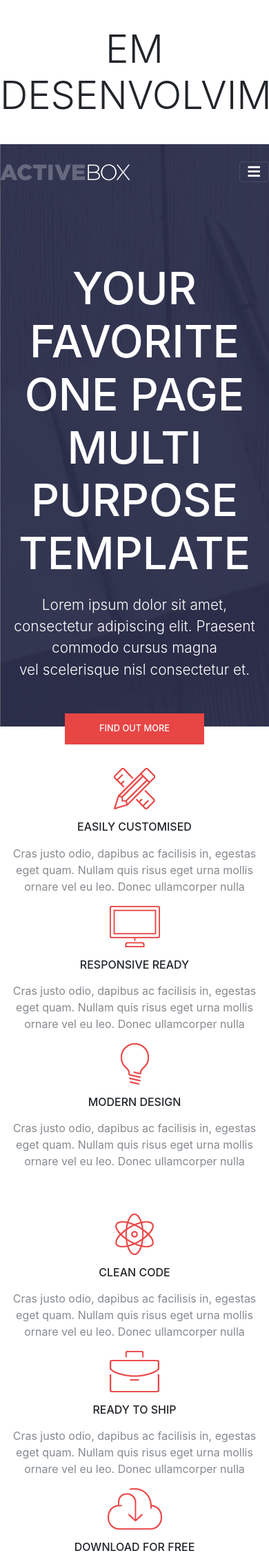
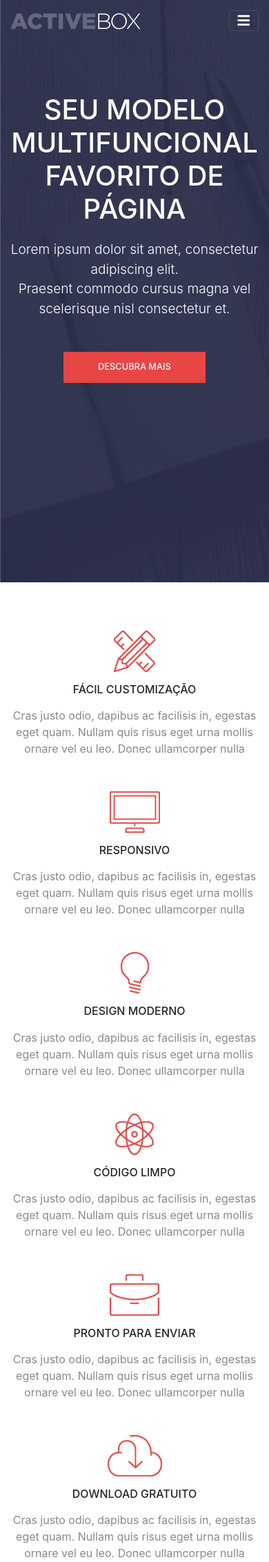
Before and after one commit to Carlozo/ActiveBox, a PHP site: page / in a window 390 px wide. Shown: the top 2264 px of the page at 69% size. Run offline with PHP 8.4, Linux system fonts and the light colour scheme; some libraries are stand-ins or nearby versions.

Commit message:
ajustando a responsividade de dispositivos pequenos e inferiores

```diff
--- a/web/css/queries.css
+++ b/web/css/queries.css
@@ -0,0 +1,196 @@
+/*------------------------------- WIDTH ----------------------------------*/
+/*ULTRA EXTRA SMALL DEVICE*/
+@media (max-width: 369.98px){
+    .caixa{
+        padding: 70px 0 0 0;
+    }
+
+    .navbar{
+        padding: 15px 15px;
+    }
+
+    #banner h1{
+        font-size: 2em;
+    }
+
+    #banner p{
+        font-size: 1.1em;
+        font-weight: 300;
+    }
+
+    .espaco-modelo-pequeno{
+        margin-bottom: 50px;
+    }
+
+    #team{
+        text-align: center;
+    }
+
+    .conteudo-testimonials{
+        padding: 20px;
+    }
+
+    #testimonials h3{
+        color: white;
+        font-size: 1.5em;
+        font-weight: 300;
+        margin-bottom: 20px;
+    }
+
+    #testimonials p{
+        color: white;
+        font-size: 0.8em;
+        font-weight: 630;
+        text-transform: uppercase;
+    }
+}
+
+/*EXTRA SMALL DEVICES*/
+@media (min-width: 370px) and (max-width: 575.98px){
+    .caixa{
+        padding: 70px 0 0 0;
+    }
+
+    .navbar{
+        padding: 15px 15px;
+    }
+
+    #banner h1{
+        font-size: 2.5em;
+    }
+
+    #banner p{
+        font-size: 1.2em;
+        font-weight: 300;
+    }
+
+    .espaco-modelo-pequeno{
+        margin-bottom: 50px;
+    }
+
+    #team{
+        text-align: center;
+    }
+
+    .conteudo-testimonials{
+        padding: 20px;
+    }
+
+    #testimonials h3{
+        color: white;
+        font-size: 1.5em;
+        font-weight: 300;
+        margin-bottom: 20px;
+    }
+
+    #testimonials p{
+        color: white;
+        font-size: 0.8em;
+        font-weight: 630;
+        text-transform: uppercase;
+    }
+}
+
+/*SMALL DEVICES*/
+@media (min-width: 576px) and  (max-width: 767.98px) {
+    .caixa{
+        padding: 70px 0 0 0;
+    }
+
+    .navbar{
+        padding: 15px 15px;
+    }
+
+    #banner h1{
+        font-size: 2.9em;
+    }
+
+    #banner p{
+        font-size: 1.1em;
+        font-weight: 300;
+    }
+
+    .espaco-modelo-pequeno{
+        margin-bottom: 50px;
+    }
+
+    #team{
+        text-align: center;
+    }
+
+    .conteudo-testimonials{
+        padding: 20px;
+    }
+
+    #testimonials h3{
+        color: white;
+        font-size: 1.5em;
+        font-weight: 300;
+        margin-bottom: 20px;
+    }
+
+    #testimonials p{
+        color: white;
+        font-size: 0.8em;
+        font-weight: 630;
+        text-transform: uppercase;
+    }
+}
+
+/*MEDIUM DEVICES*/
+@media (min-width: 768px) and (max-width: 991.98px) {
+    .navbar-expand-md .navbar-nav .nav-link {
+        padding-right: 10px;
+    }
+
+    #banner h1{
+        font-size: 3em;
+    }
+
+    #team{
+        text-align: center;
+    }
+}
+
+/*LARGE DEVICES*/
+@media (min-width: 992px) and (max-width: 1999.98px){
+
+}
+
+/*EXTRA LARGE DEVICES*/
+@media (min-width: 1200px) and (max-width: 1400px){
+
+}
+
+
+/*------------------------------- HEIGHT ----------------------------------*/
+/*EXTRA SMALL DEVICES*/
+@media (max-height: 575.98px){
+
+}
+
+/*SMALL DEVICES*/
+@media (min-height: 576px) and  (max-height: 767.98px) {
+
+}
+
+/*MEDIUM DEVICES*/
+@media (min-height: 768px) and (max-height: 991.98px) {
+    /*#home{
+        padding-top: 60px;
+    }*/
+}
+
+/*LARGE DEVICES*/
+@media (min-height: 992px) and (max-height: 1999.98px){
+    /*#home{
+        height: 65vh;
+    }*/
+}
+
+/*EXTRA LARGE DEVICES*/
+@media (min-height: 1200px) and (max-height: 1400px){
+    /*#home{
+        height: 45vh;
+    }*/
+}
--- a/web/css/style.css
+++ b/web/css/style.css
@@ -4,8 +4,7 @@ html, body{
 }
 
 .caixa{
-    padding: 60px 0;
-    border-bottom: 1px solid #b6b6ba;
+    padding: 80px 0 0 0;
 }
 
 header{
@@ -41,7 +40,7 @@ header{
 }
 
 #pre-footer{
-    padding: 50px 0;
+    padding: 50px 0 35px 0;
     background: #3a3e64;
     color: white;
 }
@@ -64,10 +63,15 @@ header{
     background: #e84545;
 }
 
+.btn-red:hover{
+    background: #c71b1b;
+}
+
 /*LISTAS*/
 ul{
     list-style: none;
     padding-left: 0;
+    margin-bottom: 0;
 }
 ul li{
     display: inline;
@@ -79,7 +83,7 @@ h1, h2, h4, h5, h6, .btn-red{
 }
 
 #banner h1{
-    font-size: 4em;
+    font-size: 3.65em;
     font-weight: 490;
     margin-bottom: 20px;
 }
@@ -95,6 +99,7 @@ h1, h2, h4, h5, h6, .btn-red{
 
 #features p{
     color: #858a8f;
+    margin-bottom: 0;
 }
 
 #works h4{
--- a/web/index.html
+++ b/web/index.html
@@ -17,9 +17,8 @@
     <title>Active Box</title>
 </head>
 <body>
-    <h1 class="display-4 text-center">EM DESENVOLVIMENTO</h1>
     <header>
-        <nav class="navbar navbar-expand-md navbar-dark">
+        <nav class="navbar navbar-expand-md navbar-dark header-nav">
             <div class="container">
                 <a href="#" class="logo-header">
                     <img src="img/header/ActiveBox.png" alt="ActiveBox">
@@ -31,10 +30,10 @@
 
                 <div id="primary-nav" class="collapse navbar-collapse">
                     <ul class="navbar-nav ml-auto">
-                        <li class="nav-item"><a href="#features" class="nav-link">Features</a></li>
-                        <li class="nav-item"><a href="#works" class="nav-link">Works</a></li>
-                        <li class="nav-item"><a href="#team" class="nav-link">Our Team</a></li>
-                        <li class="nav-item"><a href="#testimonials" class="nav-link">Testimonials</a></li>
+                        <li class="nav-item"><a href="#features" class="nav-link">Recursos</a></li>
+                        <li class="nav-item"><a href="#works" class="nav-link">Trabalhos</a></li>
+                        <li class="nav-item"><a href="#team" class="nav-link">Nosso Time</a></li>
+                        <li class="nav-item"><a href="#testimonials" class="nav-link">Testemunhas</a></li>
                         <li class="nav-item"><a href="#download" class="nav-link">Download</a></li>
                     </ul>
                 </div>
@@ -45,11 +44,10 @@
             <div class="row mt-5">
                 <div class="col-md-12">
                     <div class=" text-center justify-content-center">
-                        <h1>Your Favorite One Page <br> Multi Purpose Template</h1>
-                        <p class="mb-5">Lorem ipsum dolor sit amet, consectetur adipiscing elit. Praesent commodo cursus magna <br>
-                        vel scelerisque nisl consectetur et.</p>
+                        <h1>Seu Modelo Multifuncional Favorito de Página</h1>
+                        <p class="mb-5">Lorem ipsum dolor sit amet, consectetur adipiscing elit. <br> Praesent commodo cursus magna vel scelerisque nisl consectetur et.</p>
 
-                        <button class="btn-custom btn-red">Find Out More</button>
+                        <button class="btn-custom btn-red">Descubra Mais</button>
                     </div>
                 </div>
             </div>
@@ -61,29 +59,29 @@
     <div class="caixa">
         <section id="features">
             <div class="container text-center">
-                <div class="row mb-5">
-                    <div class="col-md-4">
+                <div class="row">
+                    <div class="col-md-4 espaco-modelo-pequeno">
 
                         <img src="img/features/ft1.png" class="img fluid mb-3">
-                        <h4 class="mb-3">Easily Customised</h4>
+                        <h4 class="mb-3">Fácil Customização</h4>
                         <p>Cras justo odio, dapibus ac facilisis in, egestas <br>
                          eget quam. Nullam quis risus eget urna mollis <br>
                          ornare vel eu leo. Donec ullamcorper nulla</p>
 
                     </div>
-                    <div class="col-md-4">
+                    <div class="col-md-4 espaco-modelo-pequeno">
 
                         <img src="img/features/ft2.png" class="img fluid mb-3">
-                        <h4 class="mb-3">Responsive Ready</h4>
+                        <h4 class="mb-3">Responsivo</h4>
                         <p>Cras justo odio, dapibus ac facilisis in, egestas <br>
                          eget quam. Nullam quis risus eget urna mollis <br>
                          ornare vel eu leo. Donec ullamcorper nulla</p>
 
                     </div>
-                    <div class="col-md-4">
+                    <div class="col-md-4 espaco-modelo-pequeno">
 
                         <img src="img/features/ft3.png" class="img fluid mb-3">
-                        <h4 class="mb-3">Modern Design</h4>
+                        <h4 class="mb-3">Design Moderno</h4>
                         <p>Cras justo odio, dapibus ac facilisis in, egestas <br>
                          eget quam. Nullam quis risus eget urna mollis <br>
                          ornare vel eu leo. Donec ullamcorper nulla</p>
@@ -91,19 +89,19 @@
                     </div>
                 </div>
                 <div class="row">
-                    <div class="col-md-4">
+                    <div class="col-md-4 espaco-modelo-pequeno">
 
                         <img src="img/features/ft4.png" class="img fluid mb-3">
-                        <h4 class="mb-3">Clean Code</h4>
+                        <h4 class="mb-3">Código Limpo</h4>
                         <p>Cras justo odio, dapibus ac facilisis in, egestas <br>
                          eget quam. Nullam quis risus eget urna mollis <br>
                          ornare vel eu leo. Donec ullamcorper nulla</p>
 
                     </div>
-                    <div class="col-md-4">
+                    <div class="col-md-4 espaco-modelo-pequeno">
 
                         <img src="img/features/ft5.png" class="img fluid mb-3">
-                        <h4 class="mb-3">Ready to Ship</h4>
+                        <h4 class="mb-3">Pronto Para Enviar</h4>
                         <p>Cras justo odio, dapibus ac facilisis in, egestas <br>
                          eget quam. Nullam quis risus eget urna mollis <br>
                          ornare vel eu leo. Donec ullamcorper nulla</p>
@@ -112,7 +110,7 @@
                     <div class="col-md-4">
 
                         <img src="img/features/ft6.png" class="img fluid mb-3">
-                        <h4 class="mb-3">Download for Free</h4>
+                        <h4 class="mb-3">Download Gratuito</h4>
                         <p>Cras justo odio, dapibus ac facilisis in, egestas <br>
                          eget quam. Nullam quis risus eget urna mollis <br>
                          ornare vel eu leo. Donec ullamcorper nulla</p>
@@ -138,8 +136,8 @@
                             <div class="col-md-3">
                                 <div class="content-work d-flex">
                                     <div class="align-self-center">
-                                        <h4>Project Name</h4>
-                                        <p>User Interface Design</p>
+                                        <h4>Nome do Projeto</h4>
+                                        <p>Design da Interface do Usuário</p>
                                     </div>
                                 </div>
                                 <img src="img/work/work3.jpg" class="img-fluid">
@@ -173,10 +171,10 @@
             <div class="container">
                 <div class="row">
 
-                    <div class="col-md-3">
+                    <div class="col-md-3 espaco-modelo-pequeno">
                         <img src="img/team/team1.jpg" class="img-fluid mb-3">
                         <h3>Ruth Woods</h3>
-                        <h5 class="mb-3">Founder, CEO</h5>
+                        <h5 class="mb-3">Fundadora, CEO</h5>
                         <p class="mb-3">Fusce dapibus, tellus ac cursus commodo, tortor mauris condimentum nibh, ut fermentum massa justo sit amet risus. Maecenas sed diam eget risus varius blandit sit amet non magna. Nullam quis risus eget urna mollis ornare vel eu leo.</p>
                         <ul>
                             <li>
@@ -197,10 +195,10 @@
                         </ul>
                     </div>
 
-                    <div class="col-md-3">
+                    <div class="col-md-3 espaco-modelo-pequeno">
                         <img src="img/team/team2.jpg" class="img-fluid mb-3">
                         <h3>Timothy Reed</h3>
-                        <h5 class="mb-3">Co-Founder, Developer</h5>
+                        <h5 class="mb-3">Co-Funadador, Desenvolvedor</h5>
                         <p class="mb-3">Fusce dapibus, tellus ac cursus commodo, tortor mauris condimentum nibh, ut fermentum massa justo sit amet risus. Maecenas sed diam eget risus varius blandit sit amet non magna. Nullam quis risus eget urna mollis ornare vel eu leo.</p>
                         <ul>
                             <li>
@@ -221,7 +219,7 @@
                         </ul>
                     </div>
 
-                    <div class="col-md-3">
+                    <div class="col-md-3 espaco-modelo-pequeno">
                         <img src="img/team/team3.jpg" class="img-fluid mb-3">
                         <h3>Victoria Valdez</h3>
                         <h5 class="mb-3">UI Designer</h5>
@@ -248,7 +246,7 @@
                     <div class="col-md-3">
                         <img src="img/team/team4.jpg" class="img-fluid mb-3">
                         <h3>Beverly Little</h3>
-                        <h5 class="mb-3">Data Scientist</h5>
+                        <h5 class="mb-3">Cientista de Dados</h5>
                         <p class="mb-3">Fusce dapibus, tellus ac cursus commodo, tortor mauris condimentum nibh, ut fermentum massa justo sit amet risus. Maecenas sed diam eget risus varius blandit sit amet non magna. Nullam quis risus eget urna mollis ornare vel eu leo.</p>
                         <ul>
                             <li>
@@ -282,8 +280,10 @@
                 </div>
                 <div class="col-md-6 d-flex">
                     <div class="align-self-center">
+                        <div class="conteudo-testimonials">
                             <h3>"Integer posuere erat a ante venenatis dapibus posuere velit aliquet. Donec sed odio dui. Aenean eu leo quam..."</h3>
-                        <p>Susan Sims, Interaction Designer at XYZ</p>
+                            <p>Design de interação de Susan Sims na XYZ</p>
+                        </div>
                     </div>
                 </div>
             </div>
@@ -296,9 +296,9 @@
             <div class="container text-center">
                 <div class="row">
                     <div class="col-md-12">
-                        <h2>Are You Ready to Start? Download Now For Free!</h2>
+                        <h2>Você Está Pronto Para Começar? Baixe Agora Gratuitamente!</h2>
                         <p class="mb-4">Fusce dapibus, tellus ac cursus commodo</p>
-                        <button class="btn-custom btn-red">Download Here</button>
+                        <button class="btn-custom btn-red">Baixe Aqui</button>
                     </div>
                 </div>
             </div>
@@ -306,15 +306,16 @@
     </div>
 
     <!--pre-footer-->
+    <div class="caixa">
         <footer id="pre-footer">
             <div class="container text-center">
                 <div class="row">
-                <div class="col-md-4">
-                    <h6>Location</h6>
+                    <div class="col-md-4 espaco-modelo-pequeno">
+                        <h6>Localização</h6>
                         <p>3481 Melrose Place <br> Beverly Hills, CA 90210</p>
                     </div>
-                <div class="col-md-4">
-                    <h6>Share with Love</h6>
+                    <div class="col-md-4 espaco-modelo-pequeno">
+                        <h6>Compartilhe Com Amor</h6>
                         <ul>
                             <li>
                                 <a href="#">
@@ -334,12 +335,13 @@
                         </ul>
                     </div>
                     <div class="col-md-4">
-                    <h6>About ActiveBox</h6>
+                        <h6>Sobre ActiveBox</h6>
                         <p>Cras justo odio, dapibus ac facilisis in, egestas eget quam. Donec ullamcorper nulla non metus auctor fringilla.</p>
                     </div>
                 </div>
             </div>
         </footer>
+    </div>
 
     <!--master-footer-->
     <footer id="master-footer">
```
Lines whose indentation alone changed are shown as unchanged.
